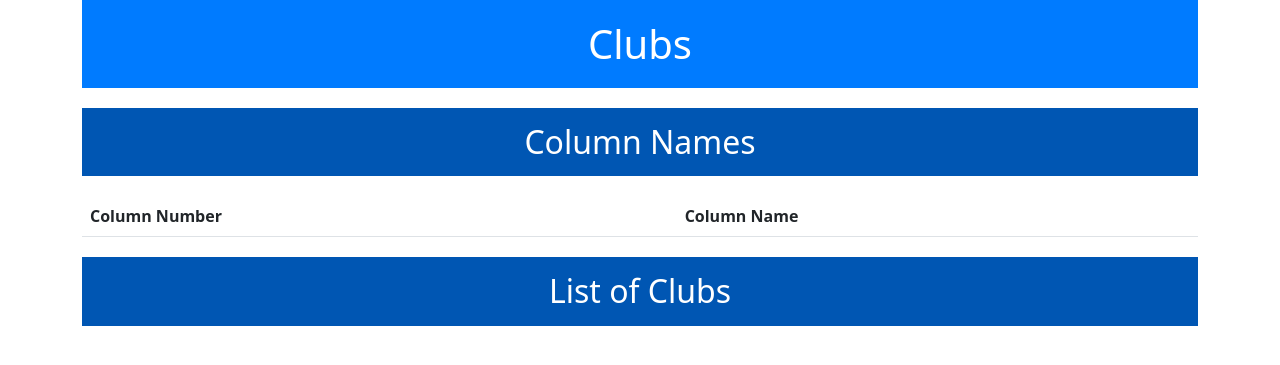
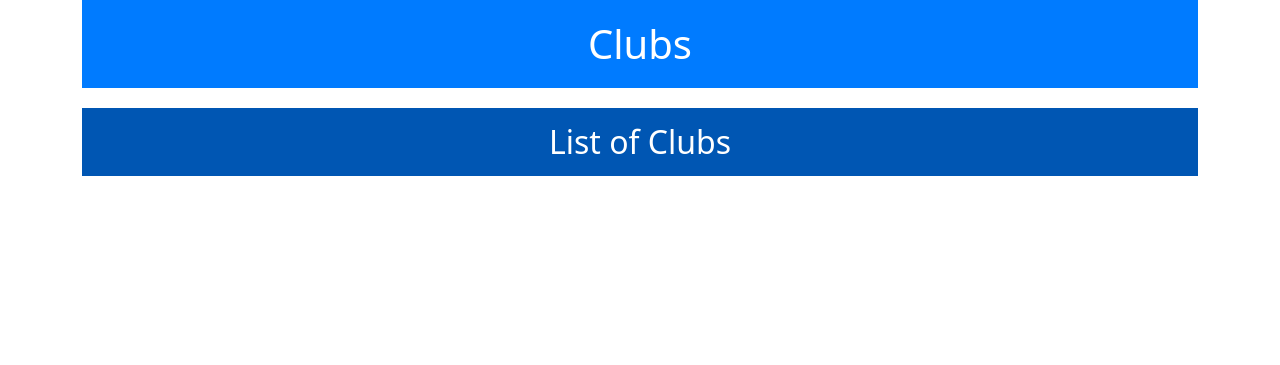
Before and after one commit to rotherleague/Rother, a Jekyll site: the page clubs_list.html, which Jekyll copies as it is, in a window 1280 px wide. Shown: the top 365 px of the page. Built offline with Jekyll 4.4.1, drawn with Linux system fonts in a browser that asks for light colours.

Commit message:
Update clubs_list.html

```diff
--- a/clubs_list.html
+++ b/clubs_list.html
@@ -65,18 +65,7 @@
     <div class="container">
         <h1 class="header">Clubs</h1>
 
-        <h2>Column Names</h2>
-        <table id="columnNamesTable" class="table table-striped">
-            <thead>
-                <tr>
-                    <th>Column Number</th>
-                    <th>Column Name</th>
-                </tr>
-            </thead>
-            <tbody>
-                <!-- Column names and numbers will be inserted here -->
-            </tbody>
-        </table>
+
 
         <div class="club-list">
             <h2>List of Clubs</h2>
@@ -118,21 +107,7 @@
                 throw new Error('Failed to retrieve valid data from CSV files.');
             }
 
-            // Extract the column names and their indices from the clubs data
-            const columnNames = Object.keys(clubsData[0]);
 
-            // Get the table body element for column names
-            const tbody = document.querySelector('#columnNamesTable tbody');
-            columnNames.forEach((name, index) => {
-                const tr = document.createElement('tr');
-                const tdNumber = document.createElement('td');
-                const tdName = document.createElement('td');
-                tdNumber.textContent = index + 1; // Column numbers are 1-based
-                tdName.textContent = name;
-                tr.appendChild(tdNumber);
-                tr.appendChild(tdName);
-                tbody.appendChild(tr);
-            });
 
             // Extract the 'Name Of Club' column data
             const clubs = clubsData.map(row => row['Name Of Club']).filter(name => name); // Filter out any empty values
```
